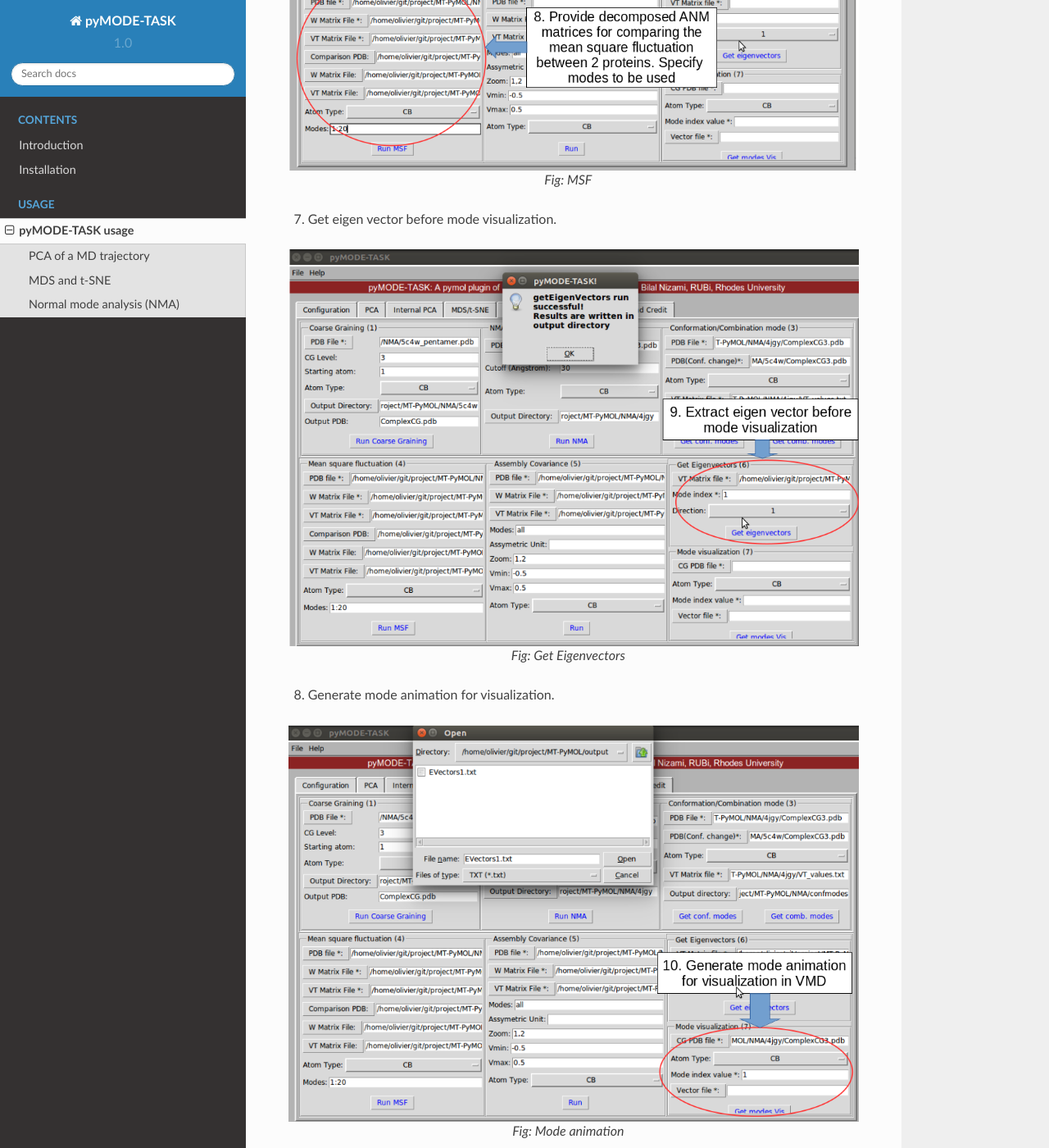
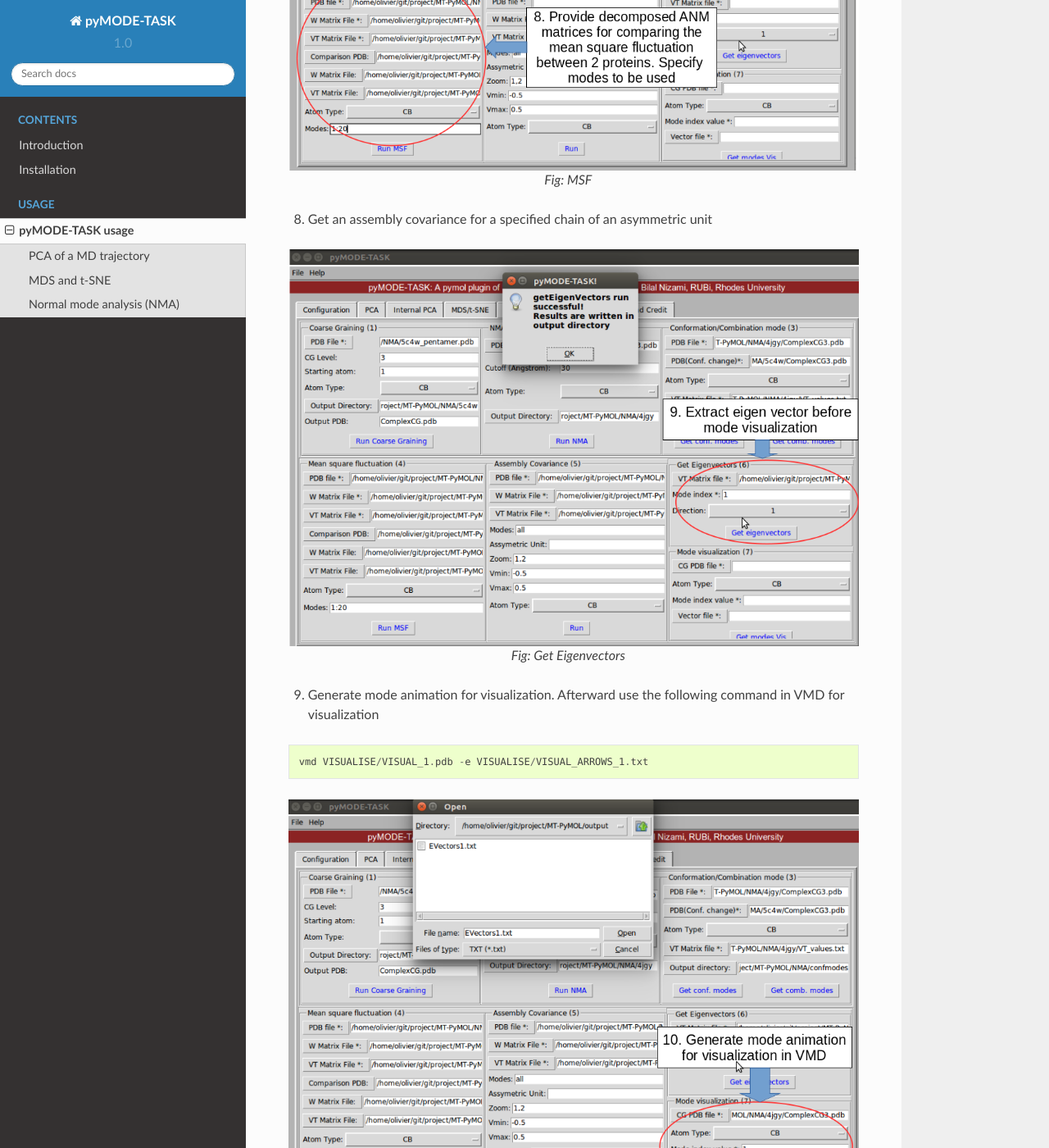
Before and after one commit to michaelglenister/MT-PyMOL, a Sphinx documentation site: the page built from docs/source/pyMODE-TASK_usage.rst, in a window 1280 px wide and 1400 px high, scrolled down 7016 px. Shown: the whole window at 82% size. Built offline with Sphinx 7.4.7 and the Read the Docs theme 2.0.0, drawn with Linux system fonts in a browser that asks for light colours; pages that are not in the unit, such as notebooks, are missing from menus.

Commit message:
update docs

```diff
--- a/docs/source/pyMODE-TASK_usage.rst
+++ b/docs/source/pyMODE-TASK_usage.rst
@@ -118,14 +118,18 @@
 
    Fig: MSF
 
-7. Get eigen vector before mode visualization.
+8. Get an assembly covariance for a specified chain of an asymmetric unit
 
 .. figure:: ../img/nma9.png
    :align: center
 
    Fig: Get Eigenvectors
 
-8. Generate mode animation for visualization.
+9. Generate mode animation for visualization. Afterward use the following command in VMD for visualization
+
+::
+
+   vmd VISUALISE/VISUAL_1.pdb -e VISUALISE/VISUAL_ARROWS_1.txt
 
 .. figure:: ../img/nma10.png
    :align: center
```
